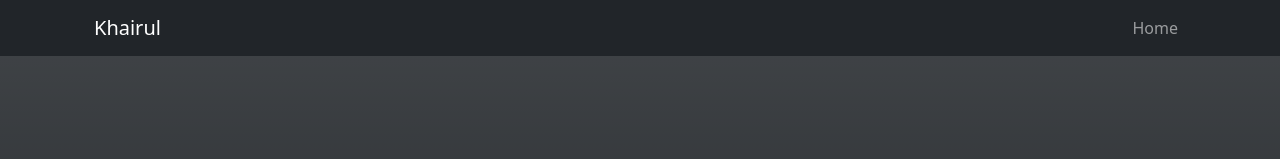
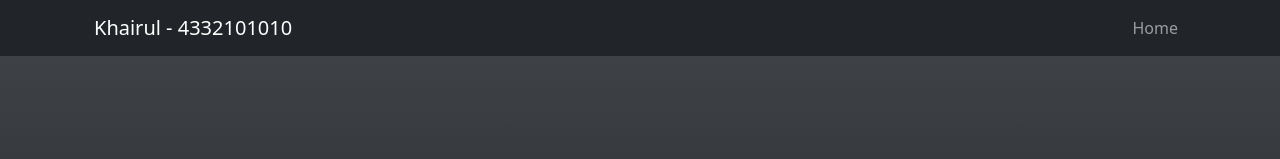
Before and after one commit to Amoubaa/qyzan-site, a plain HTML site: page blog/Exam-2.html in a window 1280 px wide. Shown: the top 159 px of the page. Drawn offline with nearby package versions, Linux system fonts and the light colour scheme.

Commit message:
Update Exam-2.html

```diff
--- a/blog/Exam-2.html
+++ b/blog/Exam-2.html
@@ -14,7 +14,7 @@
     <!-- Navigation-->
     <nav class="navbar navbar-expand-lg navbar-dark bg-dark fixed-top" id="mainNav">
       <div class="container px-4">
-        <a class="navbar-brand" href="#page-top">Khairul</a>
+        <a class="navbar-brand" href="#page-top">Khairul - 4332101010</a>
         <button
           class="navbar-toggler"
           type="button"
```
